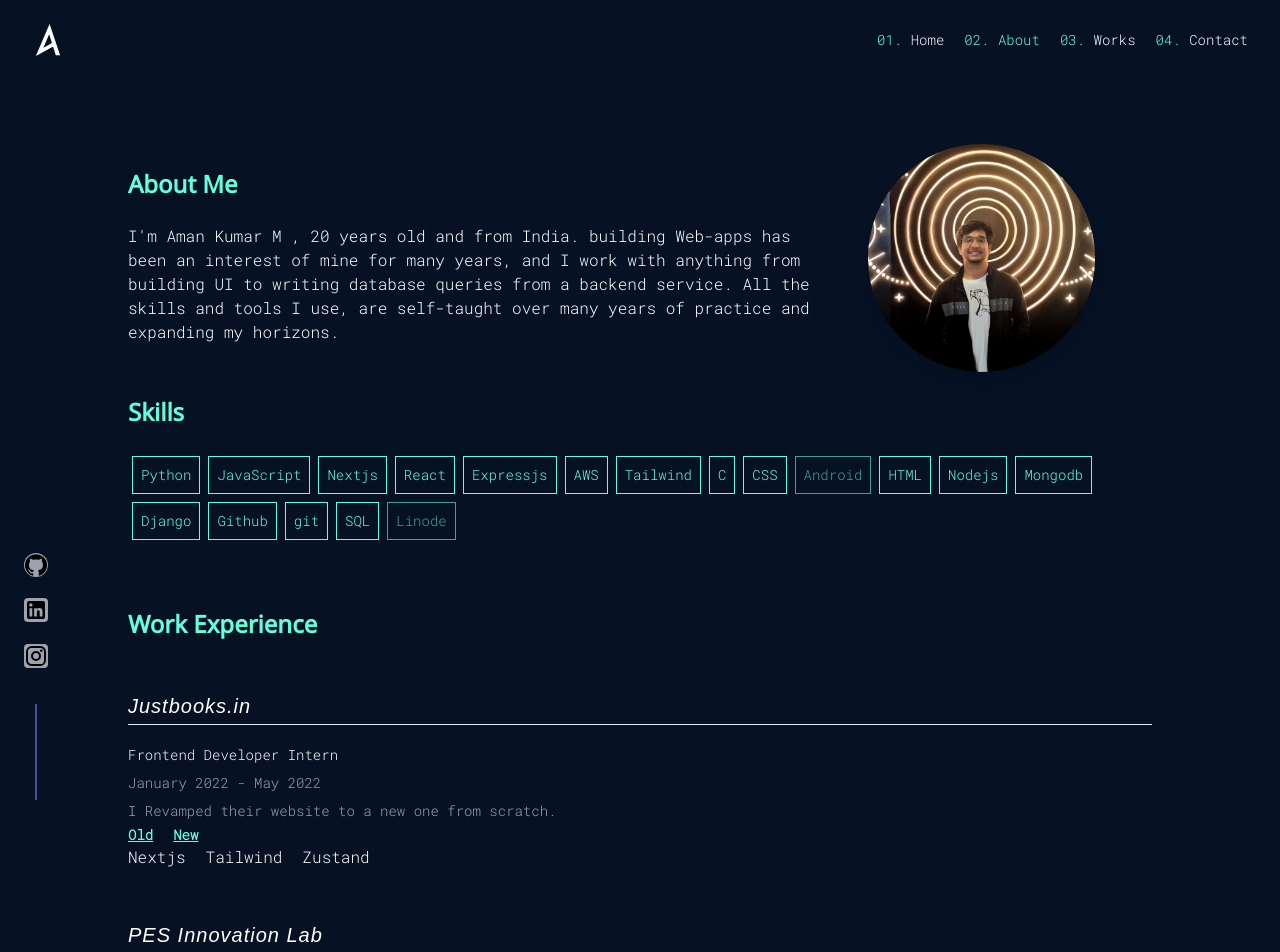
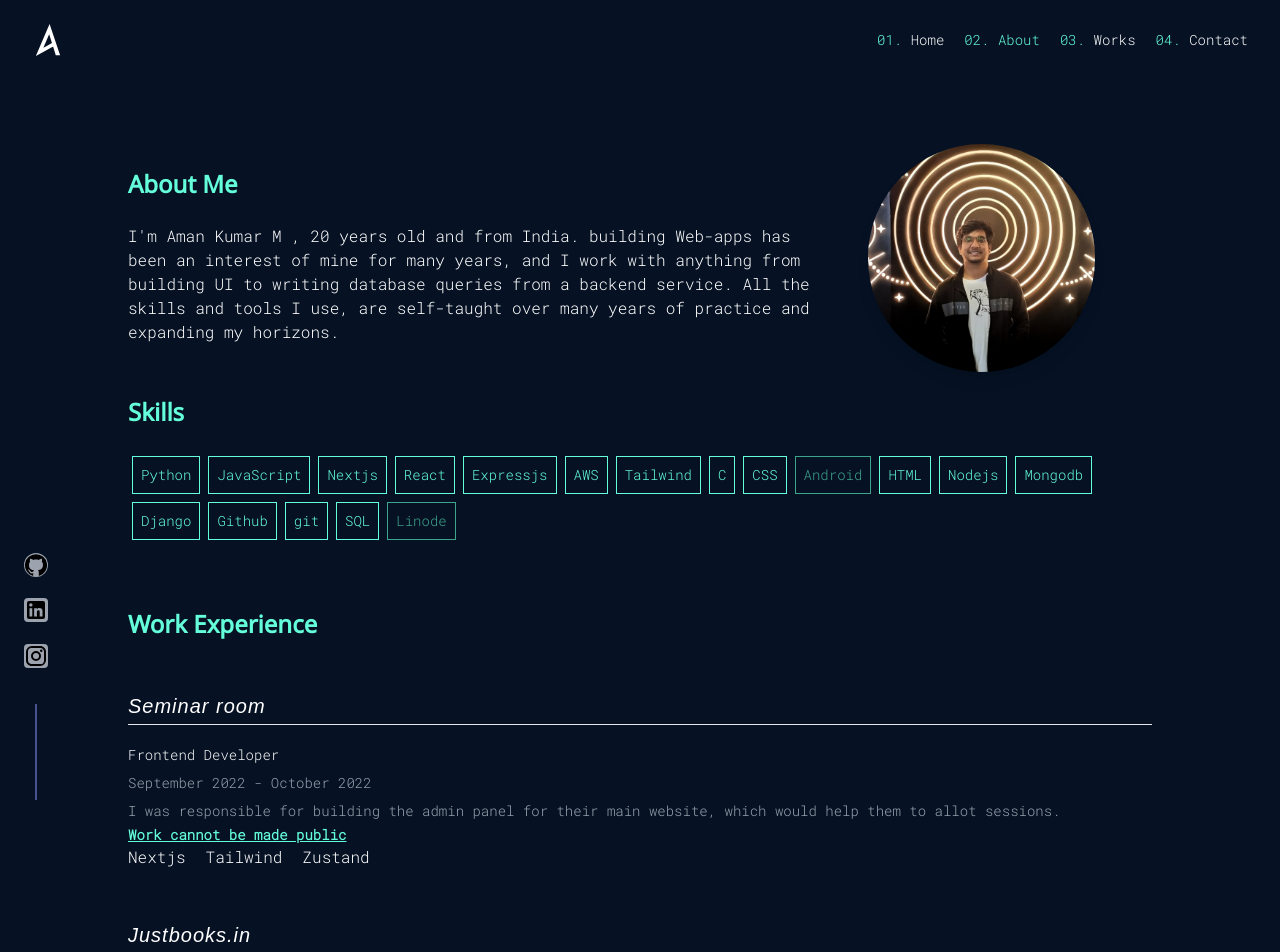
Before and after one commit to amankumarm/amankumarm.github.io, a Next.js app: page /about in a window 1280 px wide. Shown: the top 952 px of the page. Built offline with nearby package versions, Linux system fonts and the light colour scheme.

Commit message:
added seminarroom

```diff
--- a/widgets/constants.js
+++ b/widgets/constants.js
@@ -83,8 +83,18 @@ export const skills = [
 
 export const WorkExp = [
   {
+    name: 'Seminar room',
+    start: 'September 2022',
+    end: 'October 2022',
+    position: 'Frontend Developer',
+    description:
+      'I was responsible for building the admin panel for their main website, which would help them to allot sessions.',
+    work: [{ name: 'Work cannot be made public', link: '#' }],
+    stack: ['Nextjs', 'Tailwind', 'Zustand'],
+  },
+  {
     name: 'Justbooks.in',
-    start: 'January 2022',
+    start: 'August 2022',
     end: 'May 2022',
     position: 'Frontend Developer Intern',
     description: 'I Revamped their website to a new one from scratch.',
```
